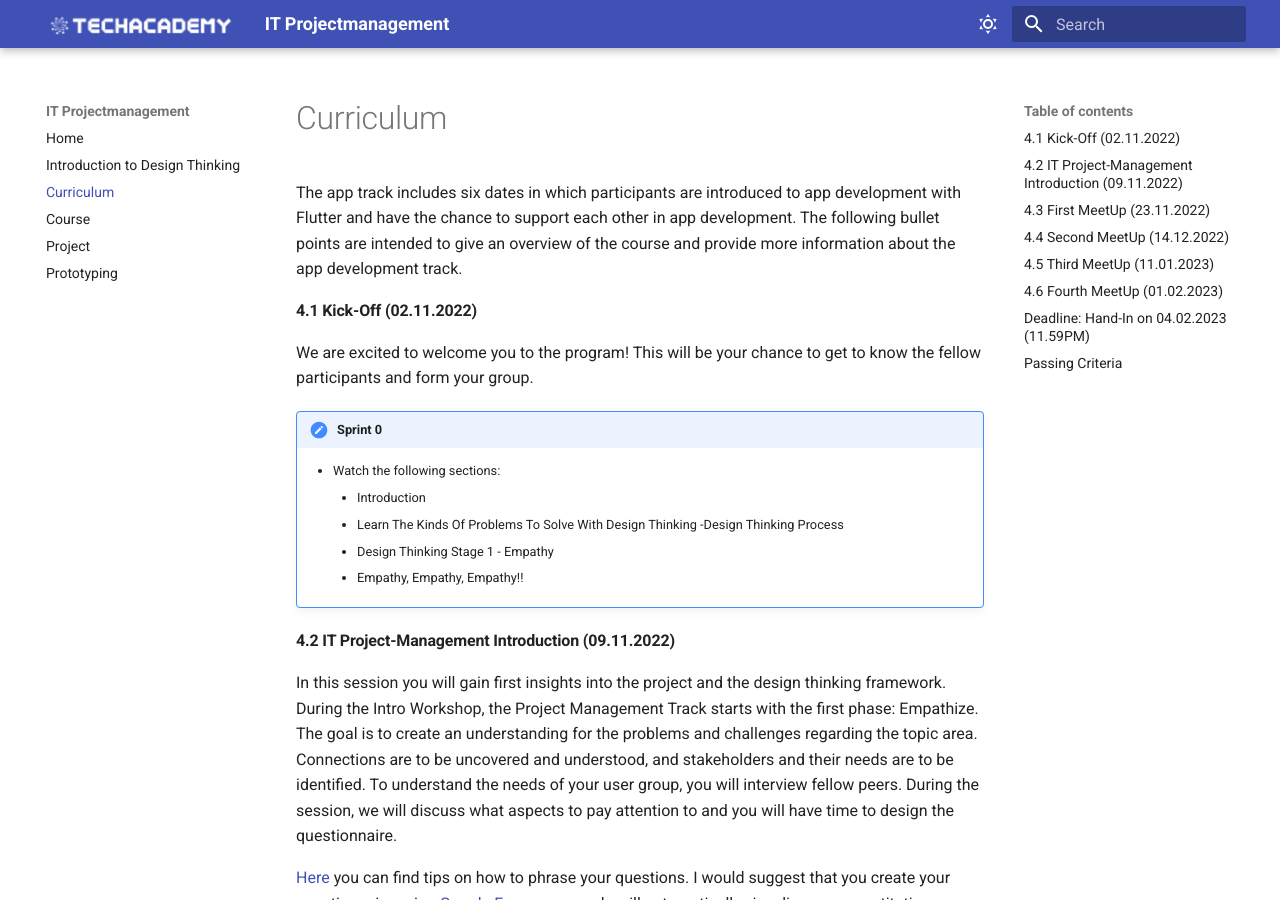
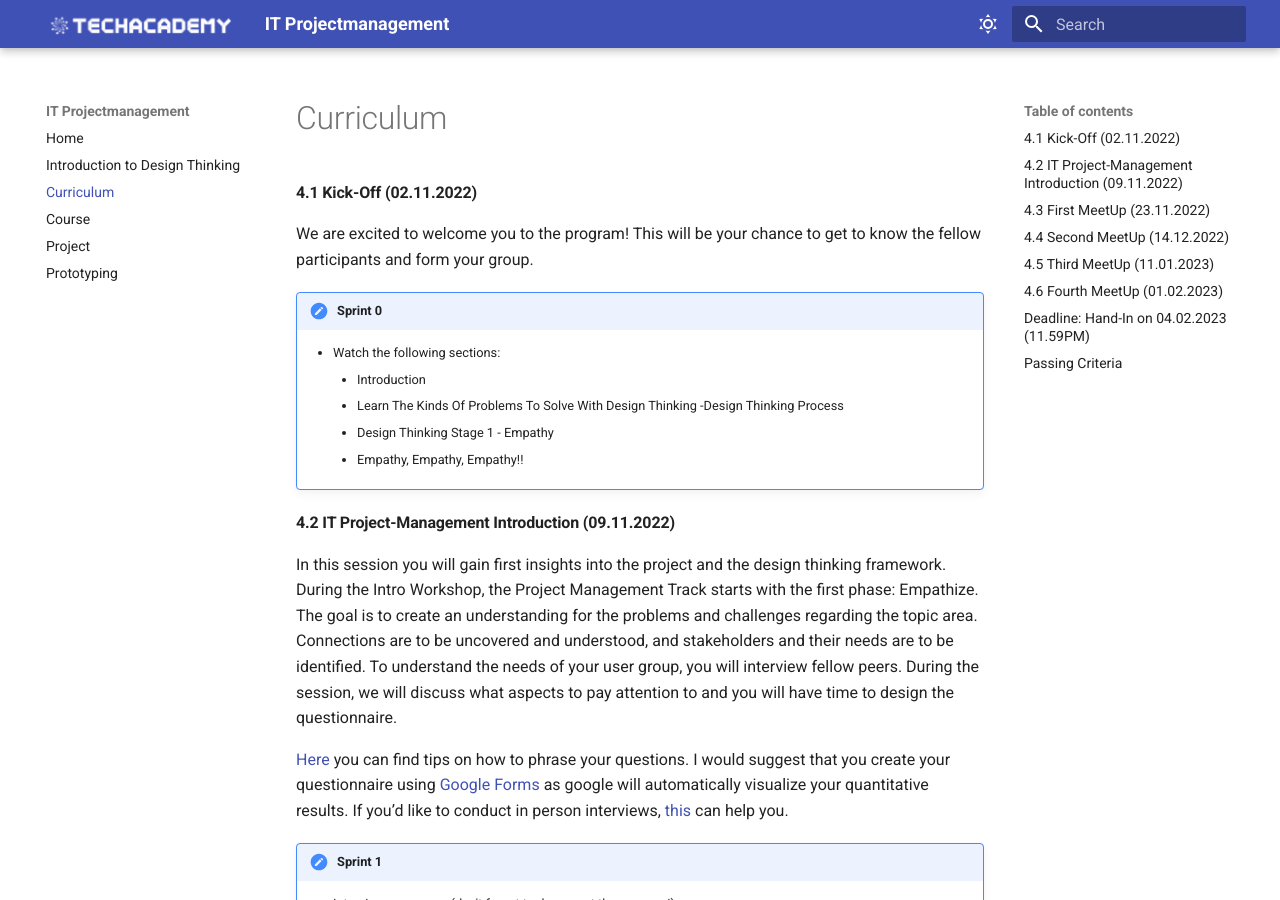
Before and after one commit to tech-academy-ev/IT-Projectmanagement, an MkDocs documentation site: the page built from docs/curriculum.md, in a window 1280 px wide and 900 px high. Built offline with MkDocs 1.6.1 and Material for MkDocs 9.7.7, drawn with Linux system fonts in a browser that asks for light colours.

Commit message:
Remove wrong paragraph from curriculum page

```diff
--- a/docs/curriculum.md
+++ b/docs/curriculum.md
@@ -1,5 +1,4 @@
 # Curriculum
-The app track includes six dates in which participants are introduced to app development with Flutter and have the chance to support each other in app development. The following bullet points are intended to give an overview of the course and provide more information about the app development track.
 
 #### 4.1 Kick-Off (02.11.2022)
 We are excited to welcome you to the program! This will be your chance to get to know the fellow participants and form your group.
```
